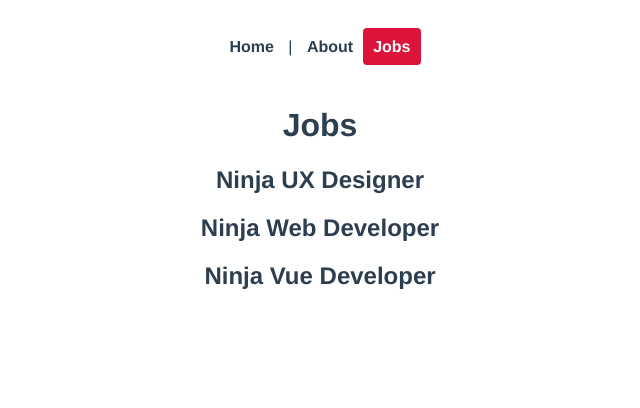
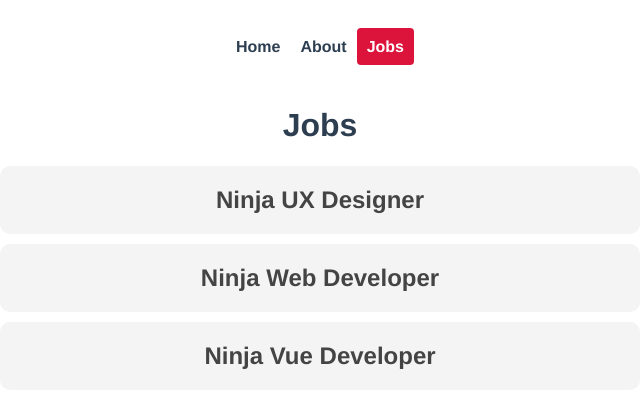
Before and after one commit to khalegjr/course_vue3-thenetninja, a Vue app in the folder ninja-jobs/: page /jobs in a window 1280 px wide. Shown: the top 408 px of the page, without its empty margins (320-960 px from the left). Built offline with nearby package versions, Linux system fonts and the light colour scheme.

Commit message:
Passando parâmetros pela rota

```diff
--- a/ninja-jobs/src/App.vue
+++ b/ninja-jobs/src/App.vue
@@ -1,6 +1,6 @@
 <template>
   <div id="nav">
-    <router-link :to="{ name: 'Home' }">Home</router-link> |
+    <router-link :to="{ name: 'Home' }">Home</router-link>
     <router-link :to="{ name: 'About' }">About</router-link>
     <router-link :to="{ name: 'Jobs' }">Jobs</router-link>
   </div>
--- a/ninja-jobs/src/router/index.js
+++ b/ninja-jobs/src/router/index.js
@@ -2,6 +2,7 @@ import { createRouter, createWebHistory } from "vue-router";
 import Home from "../views/Home.vue";
 import About from "../views/About.vue";
 import Jobs from "../views/jobs/Jobs.vue";
+import JobDetails from "../views/jobs/JobDetails.vue";
 
 const routes = [
   {
@@ -19,6 +20,12 @@ const routes = [
     name: "Jobs",
     component: Jobs,
   },
+  {
+    path: "/jobs/:id",
+    name: "JobDetails",
+    component: JobDetails,
+    props: true,
+  },
 ];
 
 const router = createRouter({
--- a/ninja-jobs/src/views/jobs/JobDetails.vue
+++ b/ninja-jobs/src/views/jobs/JobDetails.vue
@@ -0,0 +1,16 @@
+<template>
+  <h1>Job Details Page</h1>
+  <p>The job id is {{ id }}</p>
+</template>
+
+<script>
+  export default {
+    props: ["id"],
+
+    data() {
+      return {
+        //id: this.$route.params.id,
+      };
+    },
+  };
+</script>
--- a/ninja-jobs/src/views/jobs/Jobs.vue
+++ b/ninja-jobs/src/views/jobs/Jobs.vue
@@ -1,7 +1,9 @@
 <template>
   <h1>Jobs</h1>
-  <div v-for="job in jobs" :key="job.id">
-    <h2>{{ job.title }}</h2>
+  <div v-for="job in jobs" :key="job.id" class="job">
+    <router-link :to="{ name: 'JobDetails', params: { id: job.id } }">
+      <h2>{{ job.title }}</h2>
+    </router-link>
   </div>
 </template>
 
@@ -18,3 +20,23 @@
     },
   };
 </script>
+
+<style>
+  .job h2 {
+    background: #f4f4f4;
+    padding: 20px;
+    border-radius: 10px;
+    margin: 10px auto;
+    max-width: 600px;
+    cursor: pointer;
+    color: #444;
+  }
+
+  .job h2:hover {
+    background: #ddd;
+  }
+
+  .job a {
+    text-decoration: none;
+  }
+</style>
```
